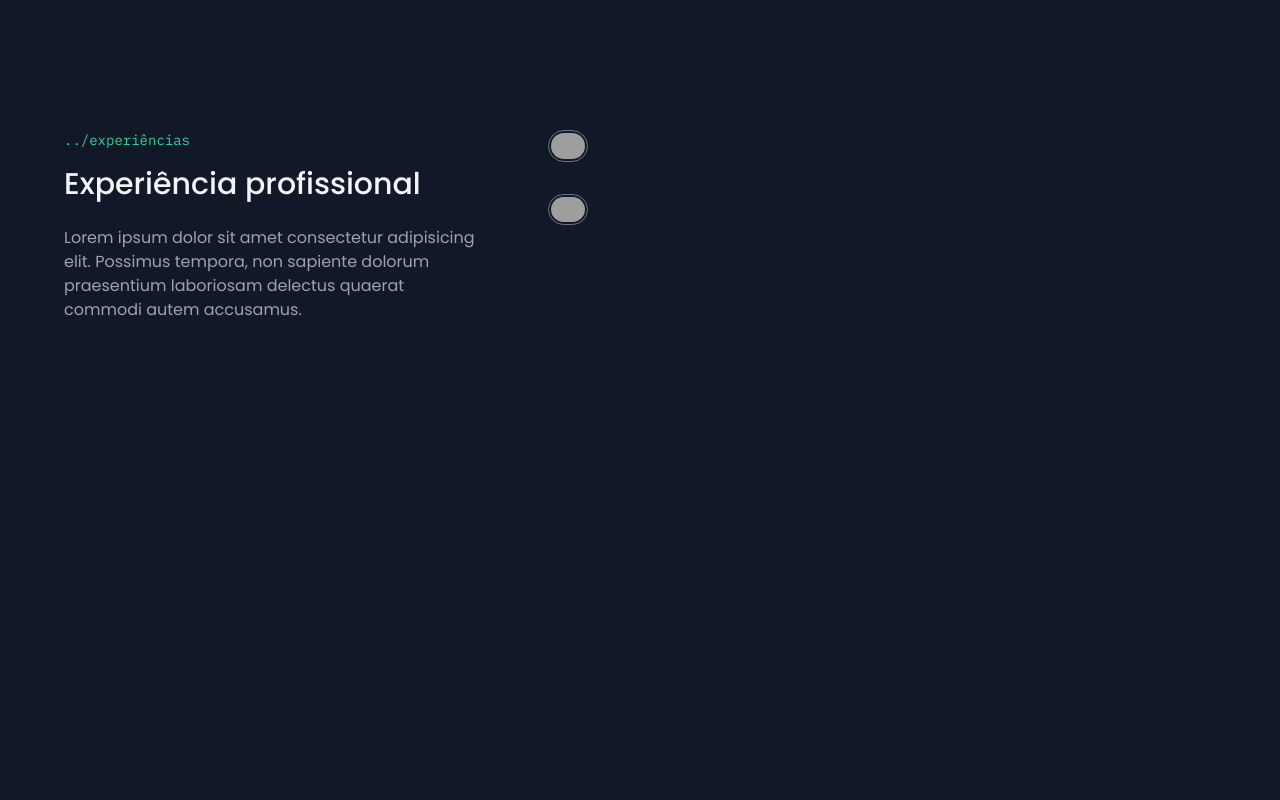
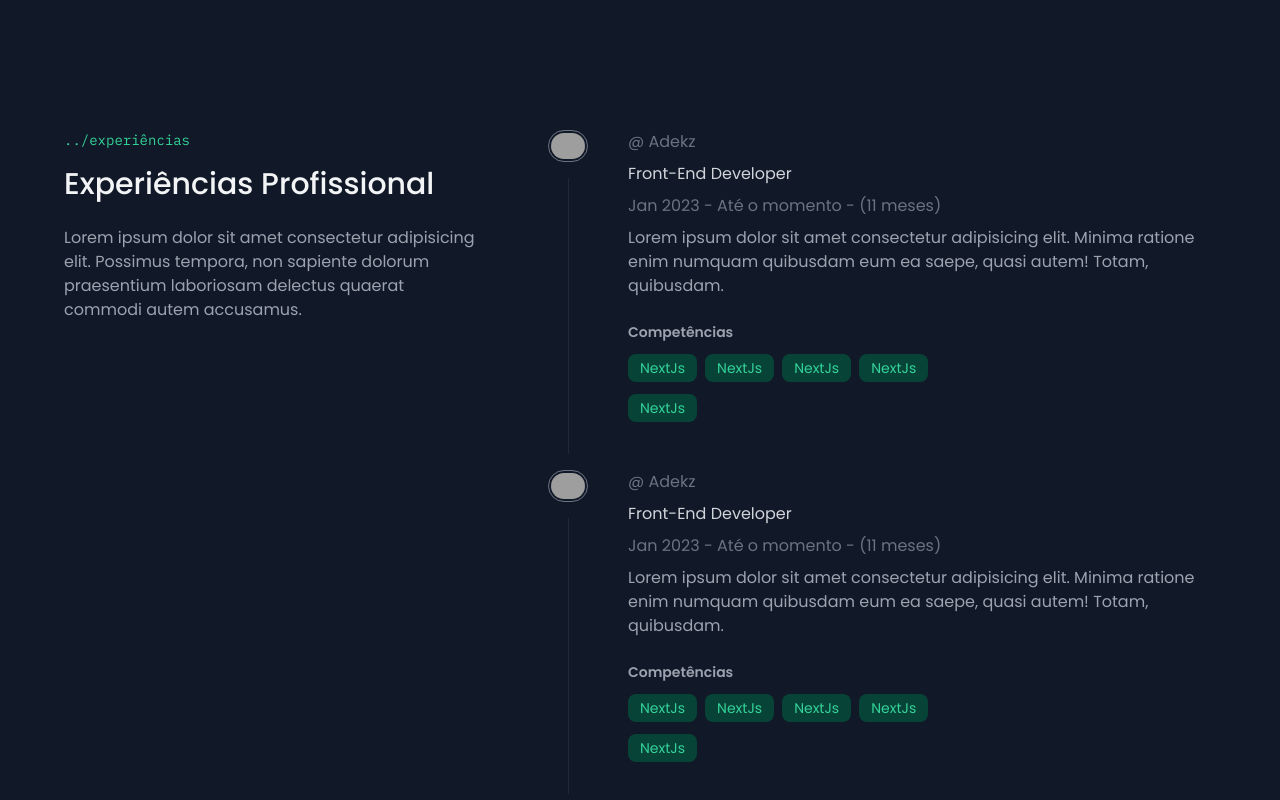
Before and after one commit to MarcusPOliveira/marcus-dev, a Next.js app: page /home in a window 1280 px wide. Shown: the part 2777-3577 px from the top of the page. Before the commit the page ends 3163 px from the top, so only its background shows below. Built offline with nearby package versions, Linux system fonts and the light colour scheme; grey boxes are pictures that could not be loaded.

Commit message:
feat: work experience section

```diff
--- a/src/components/work_experience/experience_item.tsx
+++ b/src/components/work_experience/experience_item.tsx
@@ -1,4 +1,5 @@
 import Image from 'next/image'
+import { TechBadge } from '../tech_badge'
 
 export const ExperienceItem = () => {
   return (
@@ -15,6 +16,37 @@ export const ExperienceItem = () => {
         </div>
         <div className="h-full w-[1px] bg-gray-800" />
       </div>
+
+      <div>
+        <div className="flex flex-col gap-2 text-sm sm:text-base">
+          <a
+            href="https://adekz.com"
+            target="_blank"
+            className="text-gray-500 transition-colors hover:text-emerald-500"
+          >
+            @ Adekz
+          </a>
+          <h4 className="text-gray-300">Front-End Developer</h4>
+          <span className="text-gray-500">
+            Jan 2023 - Até o momento - (11 meses)
+          </span>
+          <p className="text-gray-400">
+            Lorem ipsum dolor sit amet consectetur adipisicing elit. Minima
+            ratione enim numquam quibusdam eum ea saepe, quasi autem! Totam,
+            quibusdam.
+          </p>
+        </div>
+        <p className="mb-3 mt-6 text-sm font-semibold text-gray-400">
+          Competências
+        </p>
+        <div className="mb-8 flex flex-wrap gap-x-2 gap-y-3 lg:max-w-[350px]">
+          <TechBadge name="NextJs" />
+          <TechBadge name="NextJs" />
+          <TechBadge name="NextJs" />
+          <TechBadge name="NextJs" />
+          <TechBadge name="NextJs" />
+        </div>
+      </div>
     </div>
   )
 }
--- a/src/components/work_experience/index.tsx
+++ b/src/components/work_experience/index.tsx
@@ -3,10 +3,10 @@ import { ExperienceItem } from './experience_item'
 
 export const WorkExperience = () => {
   return (
-    <section className="container flex gap-16 py-16">
+    <section className="container flex flex-col gap-10 py-16 md:flex-row md:gap-4 lg:gap-16">
       <div className="max-w-[420px]">
         <SectionTitle
-          title="Experiência profissional"
+          title="Experiências Profissional"
           subtitle="experiências"
         />
         <p className="mt-6 text-gray-400">
```
